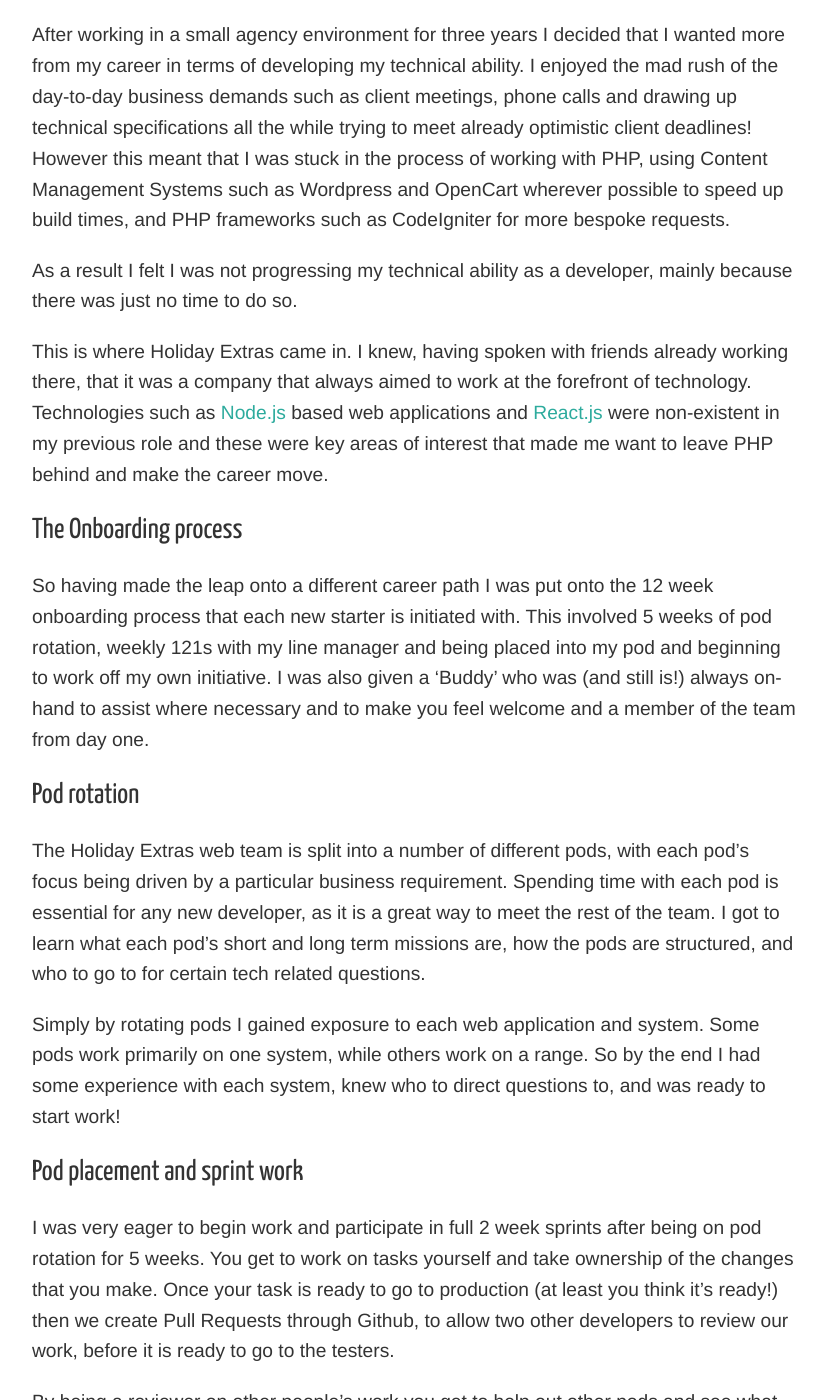
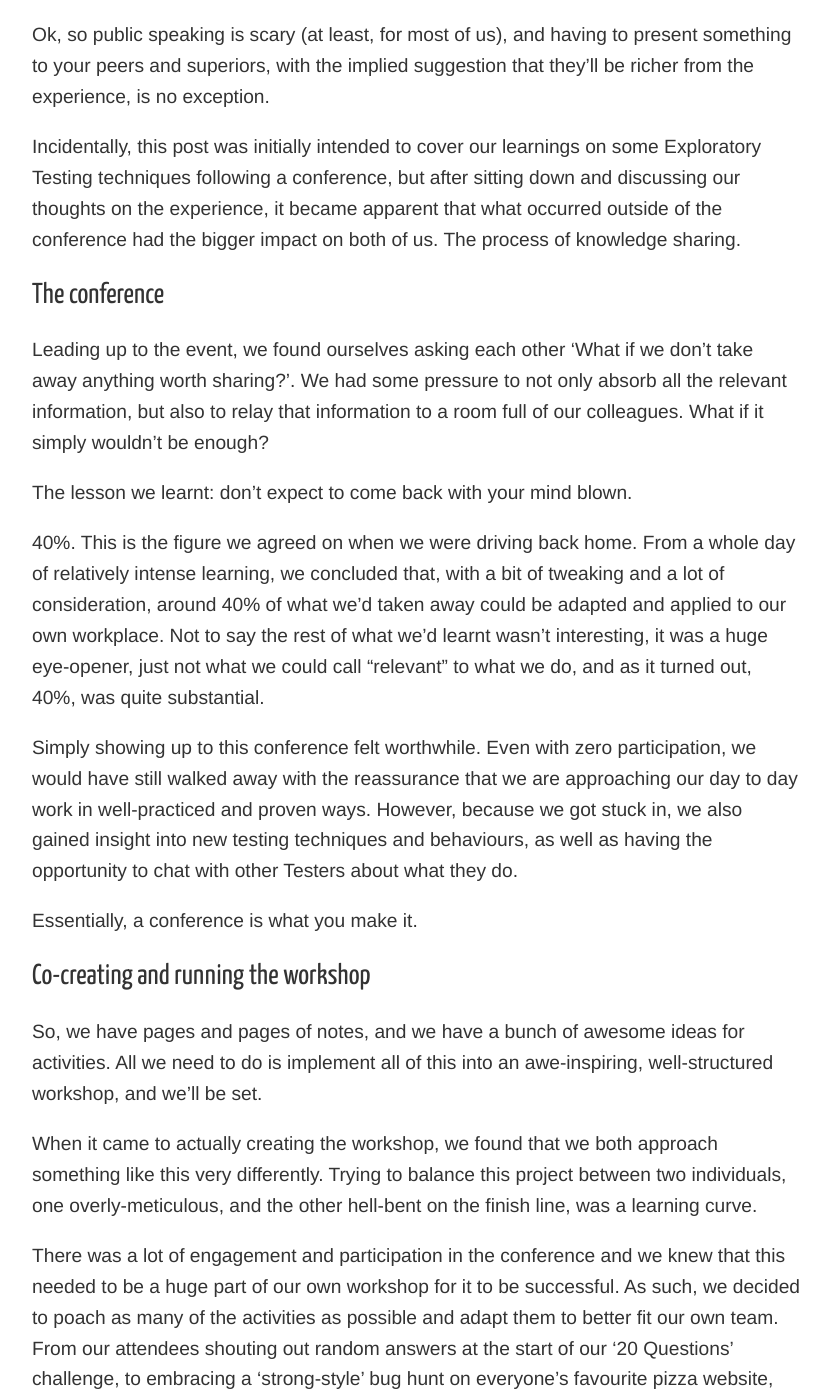
Before and after one commit to holidayextras/holidayextras.github.com, a Jekyll site: the page built from _posts/2016-03-08-sharing-is-caring.md, in a window 1280 px wide and 1400 px high, scrolled down 541 px. Shown: the whole window, without its empty margins (224-1054 px from the left). Built offline with Jekyll 4.4.1, drawn with Linux system fonts in a browser that asks for light colours; nearby versions of some CDN libraries; comment, search, counter and statistics services are not loaded; some of the changed text lies outside the part shown.

Commit message:
Added author

```diff
--- a/_data/members.yml
+++ b/_data/members.yml
@@ -155,3 +155,8 @@
   role: Web Developer
   gravatar_md5: 22a00e5cb399fcb77dabc84f9c43794b
   twitter: damian_casey
+georgia_andy:
+  name: Georgia &amp; Andy
+  role: Testers
+  gravatar_md5: 40330429bf620ce7ef6ffadcfa252a42
+  twitter: GeorgiaDrew5
--- a/_posts/2016-03-08-sharing-is-caring.md
+++ b/_posts/2016-03-08-sharing-is-caring.md
@@ -1,46 +1,50 @@
 ---
 layout: post
-title: Onboarding School
-categories: Development
-author: damian_casey
-tags: Onboarding School
+title: Sharing is caring
+categories: testing
+author: georgia_andy
+tags: testing, sharing, workshop, conference
 comments: true
-excerpt: "The Onboarding process at Holiday Extras is a 12-week initiation for all new employees. Now in my twelfth week, how have I found it? What has it involved? And has Holiday Extras lived up to my expectations?"
+excerpt: The journey from conference to ‘makeshift’ workshop
 ---
 
-## Before Holiday Extras
-After working in a small agency environment for three years I decided that I wanted more from my career in terms of developing my technical ability. I enjoyed the mad rush of the day-to-day business demands such as client meetings, phone calls and drawing up technical specifications all the while trying to meet already optimistic client deadlines! However this meant that I was stuck in the process of working with PHP, using Content Management Systems such as Wordpress and OpenCart wherever possible to speed up build times, and PHP frameworks such as CodeIgniter for more bespoke requests.
 
-As a result I felt I was not progressing my technical ability as a developer, mainly because there was just no time to do so.
 
-This is where Holiday Extras came in. I knew, having spoken with friends already working there, that it was a company that always aimed to work at the forefront of technology. Technologies such as [Node.js](https://nodejs.org/en/) based web applications and [React.js](https://facebook.github.io/react/) were non-existent in my previous role and these were key areas of interest that made me want to leave PHP behind and make the career move.
+## Introduction
+Ok, so public speaking is scary (at least, for most of us), and having to present something to your peers and superiors, with the implied suggestion that they’ll be richer from the experience, is no exception.
 
-## The Onboarding process
-So having made the leap onto a different career path I was put onto the 12 week onboarding process that each new starter is initiated with. This involved 5 weeks of pod rotation, weekly 121s with my line manager and being placed into my pod and beginning to work off my own initiative. I was also given a ‘Buddy’ who was (and still is!) always on-hand to assist where necessary and to make you feel welcome and a member of the team from day one.
+Incidentally, this post was initially intended to cover our learnings on some Exploratory Testing techniques following a conference, but after sitting down and discussing our thoughts on the experience, it became apparent that what occurred outside of the conference had the bigger impact on both of us. The process of knowledge sharing.
 
-## Pod rotation
-The Holiday Extras web team is split into a number of different pods, with each pod’s focus being driven by a particular business requirement. Spending time with each pod is essential for any new developer, as it is a great way to meet the rest of the team. I got to learn what each pod’s short and long term missions are, how the pods are structured, and who to go to for certain tech related questions.
+## The conference
+Leading up to the event, we found ourselves asking each other ‘What if we don’t take away anything worth sharing?’. We had some pressure to not only absorb all the relevant information, but also to relay that information to a room full of our colleagues. What if it simply wouldn’t be enough?
 
-Simply by rotating pods I gained exposure to each web application and system. Some pods work primarily on one system, while others work on a range. So by the end I had some experience with each system, knew who to direct questions to,  and was ready to start work!
+The lesson we learnt: don’t expect to come back with your mind blown.
 
-## Pod placement and sprint work
-I was very eager to begin work and participate in full 2 week sprints after being on pod rotation for 5 weeks. You get to work on tasks yourself and take ownership of the changes that you make. Once your task is ready to go to production (at least you think it’s ready!) then we create Pull Requests through Github, to allow two other developers to review our work, before it is ready to go to the testers.
+40%. This is the figure we agreed on when we were driving back home. From a whole day of relatively intense learning, we concluded that, with a bit of tweaking and a lot of consideration, around 40% of what we’d taken away could be adapted and applied to our own workplace. Not to say the rest of what we’d learnt wasn’t interesting, it was a huge eye-opener, just not what we could call “relevant” to what we do, and as it turned out, 40%, was quite substantial.
 
-By being a reviewer on other people’s work you get to help out other pods and see what they are working on. So if a different pod is working on something that you find interesting, you can input and learn from what they have done through code review.
+Simply showing up to this conference felt worthwhile.
+Even with zero participation, we would have still walked away with the reassurance that we are approaching our day to day work in well-practiced and proven ways. However, because we got stuck in, we also gained insight into new testing techniques and behaviours, as well as having the opportunity to chat with other Testers about what they do.
 
-## Technical learnings
+Essentially, a conference is what you make it.
 
-Since joining less than 12 weeks ago I have:
-- Worked with Node.js based web applications
-- Worked on backbone.js based web applications and written a basic backbone.js app
-- Been given first class on-site training in React.js alongside the rest of the web team
-- Written Selenium tests
-- Written Unit tests and gained experience with mocha, sinon, and chai
+## Co-creating and running the workshop
+So, we have pages and pages of notes, and we have a bunch of awesome ideas for activities. All we need to do is implement all of this into an awe-inspiring, well-structured workshop, and we’ll be set.
 
-This shows that working here has instantly been a huge step in the right direction for me. Writing test code and having regular meetings with my manager were purely non-existent in my agency days!
+When it came to actually creating the workshop, we found that we both approach something like this very differently. Trying to balance this project between two individuals, one overly-meticulous, and the other hell-bent on the finish line, was a learning curve.
 
-## Has Holiday Extras lived up to expectation?
+There was a lot of engagement and participation in the conference and we knew that this needed to be a huge part of our own workshop for it to be successful.
+As such, we decided to poach as many of the activities as possible and adapt them to better fit our own team. From our attendees shouting out random answers at the start of our ‘20 Questions’ challenge, to embracing a ‘strong-style’ bug hunt on everyone’s favourite pizza website, we had an amazing amount of team effort.
 
-Absolutely. Holiday Extras has, and will continue to, improve my technical ability on a day-to-day basis. “Everyday's a school day” is pretty much my slogan for working here. Not only that, it is fun - So far I’ve already enjoyed playing pool when in need of a screen break, a fireworks display with free beer and burgers, an excellent Christmas party and a number of after work Web Team events.
+By the end, we had both found that our different approaches to completing the presentation had complimented each other, and resulted in a well-rounded and varied workshop that we were both very happy with.
 
-If you are looking for a place to develop your skills and have a lot of fun while doing it, then jump aboard a ship where “everyday's a school day”.
+## Summary
+So, the workshop is over, the room has just emptied, and all that is left to do is close our macs, reflect for a bit, and finally... breathe.
+
+It was done.
+
+So, why have we posted about our experience?
+The truth is, we were nervous.
+Neither of us had been to a conference before, and quite honestly, for us, the idea of participating in new exercises with a room full of strangers, not to mention sharing all of this “invaluable” knowledge with our teammates, was kind of unsettling.
+But, by the time the room emptied, by the time we could finally say it was finished, we both agreed that it had been a challenging but awesome experience, and why not share it?
+
+Georgia Drew &amp; Andrew Hart
```
Also changed, not shown: _includes/js/loadCSS.min.js.
